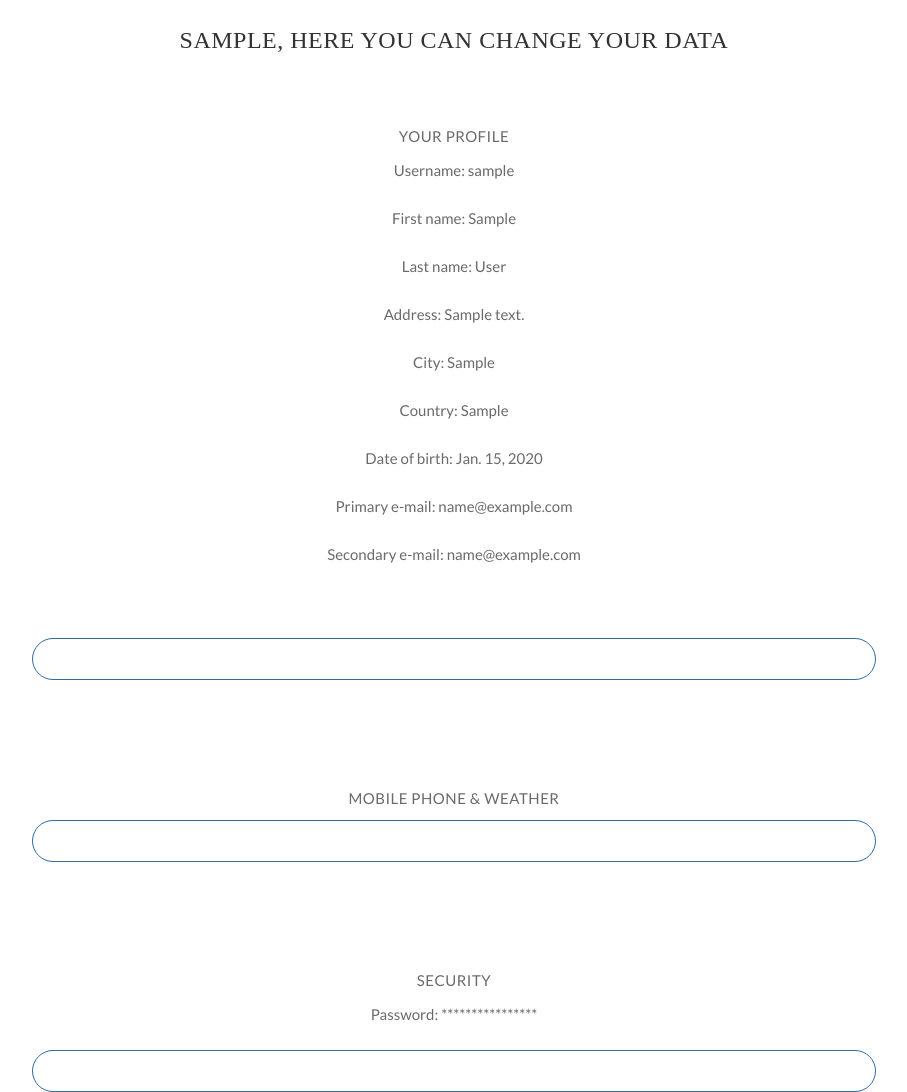
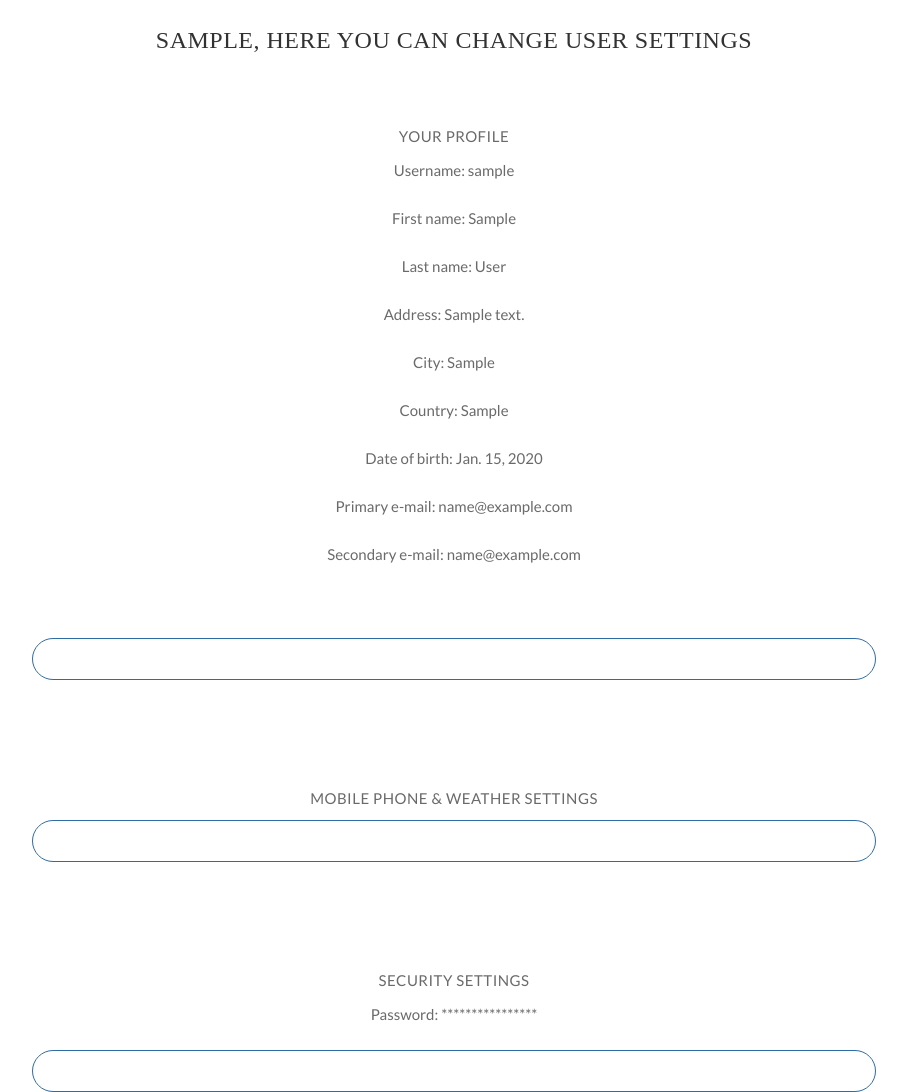
Before and after one commit to GoranAviani/Amibit2, a Django app: page /users/profile/ in a window 1280 px wide. Shown: the part 70-1162 px from the top of the page, without its empty margins (186-1093 px from the left). Run offline with Django 3.2, Linux system fonts and the light colour scheme; a user stored in the database is signed in; tables that the repository leaves empty hold one stand-in row (values such as "Sample post"); some libraries are stand-ins or nearby versions; some web fonts are replaced.

Commit message:
Fix - forecast status user's  messages. Fix - user profile menu texts rewritten

```diff
--- a/templates/expanded_user/user_profile.html
+++ b/templates/expanded_user/user_profile.html
@@ -16,7 +16,7 @@
     <div class="container <div class="normal-center-page margin-30-top"></div>">
       <div class="row">
         <div class="col-md-8 col-md-offset-2">
-            <h3 class="text-center">{{ user.username }}, here you can change your data</h3><br />
+            <h3 class="text-center">{{ user.username }}, here you can change user settings</h3><br />
             <div class="text-center">
 
               <br/>
@@ -31,15 +31,15 @@
                 Primary e-mail: {{user.email}}<br/><br/>
                 Secondary e-mail: {{user.userSecondEmail}}<br/><br/><br/><br/>
 
-							<a href="{% url 'edit_user_profile' %}" class="btn btn-primary solid width-100 hover-black-text">Edit your personal info </a>
+							<a href="{% url 'edit_user_profile' %}" class="btn btn-primary solid width-100 hover-black-text">Edit user info </a>
 						</br><br/><br/><br/><br/>
-            <h4><p>Mobile phone & weather</p></h4>
-            <a href="{% url 'edit_mobile_phone' %}" class="btn btn-primary solid width-100 hover-black-text">Change your mobile and weather forecast settings</a>
+            <h4><p>Mobile phone & weather settings</p></h4>
+            <a href="{% url 'edit_mobile_phone' %}" class="btn btn-primary solid width-100 hover-black-text">Change mobile and weather forecast settings</a>
 						</br><br/><br/><br/><br/>
 
-							<h4><p>Security</p></h4>
+							<h4><p>Security settings</p></h4>
 							Password: ****************<br/><br/>
-							<a href="{% url 'edit_user_password' %}" class="btn btn-primary solid width-100 hover-black-text">Change your password</a>
+							<a href="{% url 'edit_user_password' %}" class="btn btn-primary solid width-100 hover-black-text">Change password</a>
             </div>
         </div>
       </div>
--- a/weather/views.py
+++ b/weather/views.py
@@ -97,12 +97,12 @@ def get_mobile_phone(user_phone_instance):
         else:
             status = "DontSendSMS"
             result = ""
-            statusMessage = "Mobile phone not in right format."
+            statusMessage = "Mobile phone is not in right format."
             return status, statusMessage, result
     else:
         status = "DontSendSMS"
         result = ""
-        statusMessage = "Mobile phone needs to be validated and approved by user to receive SMS."
+        statusMessage = "Mobile phone needs to be validated and approved by user to receive weather forecast text messages."
         return status, statusMessage, result
 
 def process_forecast_for_sms_message(result, userCity):
```
